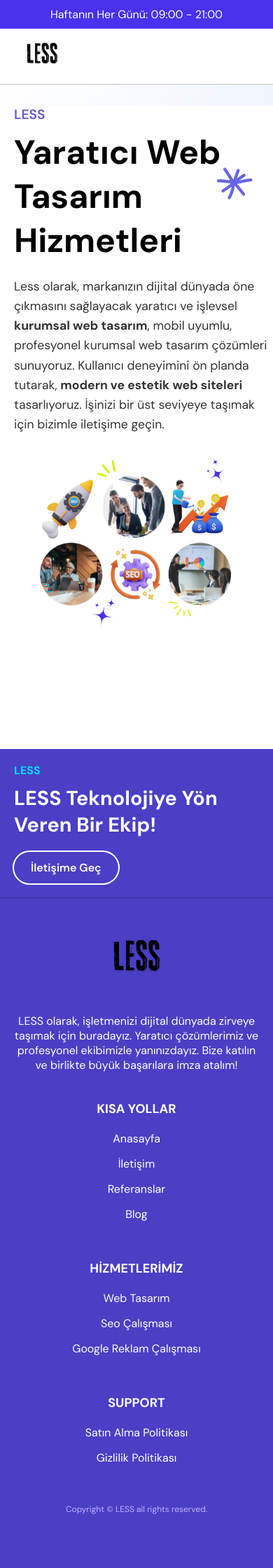
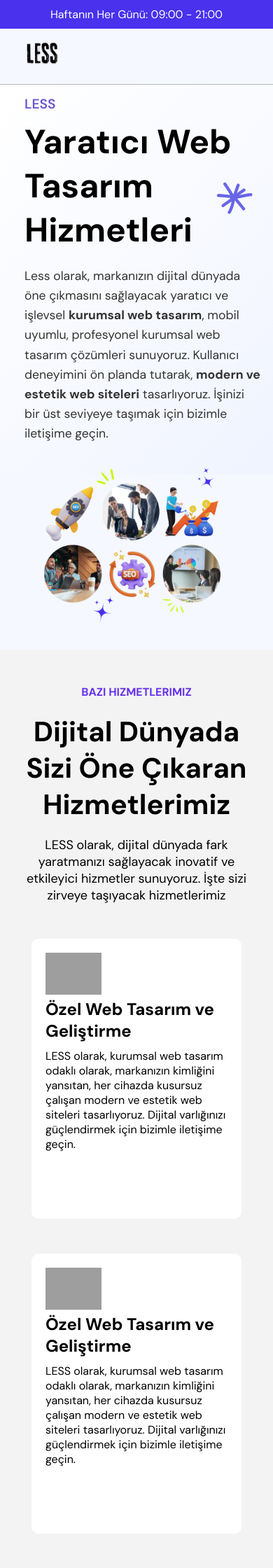
Before and after one commit to Hamza-Sengul/less, a Django app: page / in a window 390 px wide. Shown: the top 2240 px of the page at 70% size. Before the commit the page ends 2163 px from the top, so only its background shows below. Run offline with Django 5.2, Linux system fonts and the light colour scheme; grey boxes are pictures that could not be loaded.

Commit message:
Update index.html

```diff
--- a/less-django/ourweb/main/templates/index.html
+++ b/less-django/ourweb/main/templates/index.html
@@ -21,7 +21,7 @@
         </div>
         <div class="navalt">
             <div class="navlogo">
-            <a href="#"><img src="{% static 'less.png' %}" alt="logo"></a>
+                <a href="#"><img src="less.png" alt="logo"></a>
             </div>
             <input type="checkbox" name="menu" id="menu">
             <label for="menu"><i class="fa-solid fa-bars"></i></label>
@@ -56,7 +56,7 @@
         </div>
     </nav>
 
-<section class="hero-section"></section>
+    <section class="hero-section">
         <div class="content-container">
             <h5 class="subtitle">LESS</h5>
             <h1 class="title">Yaratıcı Web Tasarım Hizmetleri</h1>
@@ -68,10 +68,61 @@
             <a href="#contact"><button class="button">İletişime Geç</button></a>
         </div>
         <div class="yildiz">
-        <img src="{% static 'yildiz.png' %}" alt="yildiz" width="50px">
+            <img src="yildiz.png" alt="yildiz" width="50px">
         </div>
         <div class="image-container">
-        <img src="{% static 'anamenu.png' %}" alt="Rocket" class="image-rocket">
+            <img src="anamenu.png" alt="Rocket" class="image-rocket">
+        </div>
+    </section>
+
+
+
+    <section class="sec">
+        <div class="secust">
+            <h4 style="color: #6631ed; text-transform: uppercase;">Bazı hizmetlerimiz</h4>
+            <h1 style="margin-top: 20px; font-size: 40px; text-align: center;">Dijital Dünyada Sizi Öne Çıkaran Hizmetlerimiz</h1>
+            <p style="margin-top: 20px; font-size: 18px; text-align: center;">LESS olarak, dijital dünyada fark yaratmanızı sağlayacak inovatif ve etkileyici hizmetler sunuyoruz. İşte sizi zirveye taşıyacak hizmetlerimiz</p>
+        </div>
+        <div class="secalt">
+            <div class="card">
+                <div class="cardimg">
+                    <img src="card1.png" alt="">
+                </div>
+                <div class="cardbaslik">
+                    <h2>
+                        Özel Web Tasarım ve Geliştirme
+                    </h2>
+                </div>
+                <div class="cardicerik">
+                    <p>LESS olarak, kurumsal web tasarım odaklı olarak, markanızın kimliğini yansıtan, her cihazda kusursuz çalışan modern ve estetik web siteleri tasarlıyoruz. Dijital varlığınızı güçlendirmek için bizimle iletişime geçin.</p>
+                </div>
+            </div>
+            <div class="card">
+                <div class="cardimg">
+                    <img src="card2.png" alt="">
+                </div>
+                <div class="cardbaslik">
+                    <h2>
+                        Özel Web Tasarım ve Geliştirme
+                    </h2>
+                </div>
+                <div class="cardicerik">
+                    <p>LESS olarak, kurumsal web tasarım odaklı olarak, markanızın kimliğini yansıtan, her cihazda kusursuz çalışan modern ve estetik web siteleri tasarlıyoruz. Dijital varlığınızı güçlendirmek için bizimle iletişime geçin.</p>
+                </div>
+            </div>
+            <div class="card">
+                <div class="cardimg">
+                    <img src="card3.png" alt="">
+                </div>
+                <div class="cardbaslik">
+                    <h2>
+                        Özel Web Tasarım ve Geliştirme
+                    </h2>
+                </div>
+                <div class="cardicerik">
+                    <p>LESS olarak, kurumsal web tasarım odaklı olarak, markanızın kimliğini yansıtan, her cihazda kusursuz çalışan modern ve estetik web siteleri tasarlıyoruz. Dijital varlığınızı güçlendirmek için bizimle iletişime geçin.</p>
+                </div>
+            </div>
         </div>
     </section>
 
@@ -94,7 +145,7 @@
     <footer>
         <div class="footer-container">
             <div class="footer-section">
-            <img src="{% static 'less.png' %}" alt="" width="150px">
+                <img src="less.png" alt="" width="150px">
                 <p>LESS olarak, işletmenizi dijital dünyada zirveye taşımak için buradayız. Yaratıcı çözümlerimiz ve profesyonel ekibimizle yanınızdayız. Bize katılın ve birlikte büyük başarılara imza atalım!</p>
             </div>
             <div class="footer-section">
@@ -158,6 +209,9 @@
     padding: 0;
     box-sizing: border-box;
     font-family: "DM Sans", sans-serif;
+}
+body {
+    background-color: #f5f8ff;
 }
 ul {
     list-style-type: none;
@@ -572,7 +626,7 @@ nav {
     }
     .yildiz {
         position: absolute;
-        top: 230px;
+        top: 130px;
         left: 80%;
         animation: rotate360 10s linear infinite;
     }
@@ -678,7 +732,7 @@ nav {
     display: flex;
     justify-content: space-between;
     align-items: center;
-    margin-top: 500px;
+    margin-top: 0px;
     border-bottom: 1px solid rgba(0, 0, 0, 0.279);
 }
 .hero-footer-content {
@@ -778,7 +832,7 @@ footer {
         justify-content: space-between;
         align-items: center;
         flex-wrap: wrap;
-        margin-top: 450px;
+        margin-top: 00px;
         border-bottom: 1px solid rgba(0, 0, 0, 0.279);
         flex-direction: column;
     }
@@ -879,5 +933,71 @@ footer {
 
 
 
+.sec {
+    width: 100%;
+    height: 115vh;
+    padding: 50px 0;
+    background-color: #f3f3f3;
+}
+.secust {
+    display: flex;
+    justify-content: center;
+    align-items: center;
+    flex-direction: column;
+}
+.secalt {
+    display: grid;
+    grid-template-columns: 1fr 1fr 1fr;
+    justify-items: center;
+}
+.card {
+    background-color: #fff;
+    border-radius: 10px;
+    width: 400px;
+    height: 500px;
+    margin-top: 50px;
+    padding: 50px;
+}
+.card h2 {
+    margin-bottom: 10px;
+}
+.card:hover {
+    transform: scale(1.1);
+    transition: all 0.3S ease;
+}
+
+@media only screen and (max-width: 768px) {
+    .sec {
+        width: 100%;
+        height: 100%;
+        padding: 50px 0;
+        background-color: #f3f3f3;
+        margin-top: 250px;
+    }
+    .secalt {
+        display: grid;
+        grid-template-columns: 1fr;
+        justify-items: center;
+    }
+    .card {
+        background-color: #fff;
+        border-radius: 10px;
+        width: 300px;
+        height: 400px;
+        margin-top: 50px;
+        padding: 20px;
+    }
+    .card img {
+        width: 80px;
+    }
+    .secust {
+        display: flex;
+        justify-content: center;
+        align-items: center;
+        flex-direction: column;
+        padding: 0 30px;
+    }
+}
+
 </style>
 {% endblock %}
```
Lines whose indentation alone changed are shown as unchanged.
